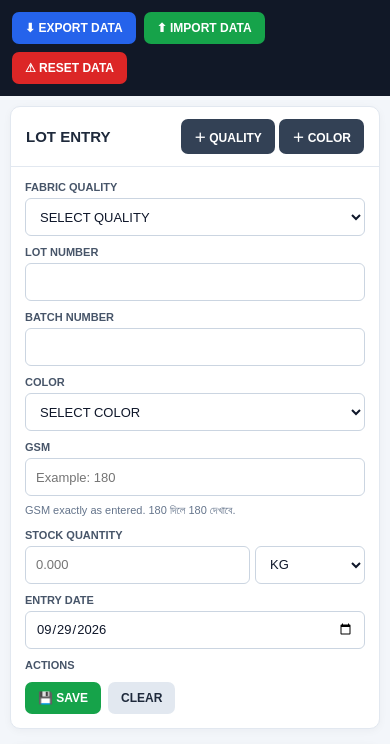
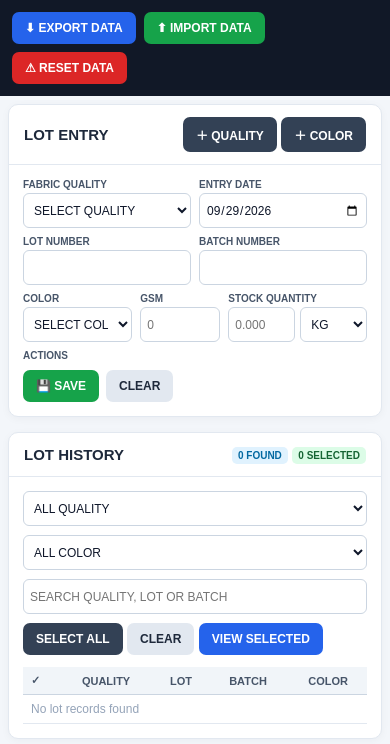
Before and after one commit to Nexus9836/Godown-Stock, a plain HTML site: page index.html in a window 390 px wide. Shown: the part 67-811 px from the top of the page. Drawn offline with Linux system fonts and the light colour scheme.

Commit message:
Add files via upload

```diff
--- a/index.html
+++ b/index.html
@@ -158,12 +158,32 @@ button{
 
 .form-grid{
     display:grid;
-    grid-template-columns:1fr 1fr;
+    grid-template-columns:repeat(12, 1fr);
     gap:10px 14px;
 }
 
 .field{
     min-width:0;
+}
+
+.col-3{
+    grid-column:span 3;
+}
+
+.col-4{
+    grid-column:span 4;
+}
+
+.col-5{
+    grid-column:span 5;
+}
+
+.col-6{
+    grid-column:span 6;
+}
+
+.col-12{
+    grid-column:span 12;
 }
 
 .field label{
@@ -227,21 +247,18 @@ button{
 
 table{
     width:100%;
-    min-width:0;
     border-collapse:collapse;
-    table-layout:fixed;
-}
-
-.history-table{
-    width:100%;
-    min-width:0;
+}
+
+.lot-history-table{
+    min-width:820px;
+    table-layout:auto;
 }
 
 .history-table th,
 .history-table td{
-    padding:5px 4px;
-    white-space:normal;
-    word-break:break-word;
+    padding:7px 8px;
+    white-space:nowrap;
 }
 
 .issue-history-table th:nth-child(1),
@@ -292,19 +309,17 @@ table{
 th{
     background:#f1f5f9;
     color:#475569;
-    font-size:10px;
+    font-size:11px;
     text-transform:uppercase;
-    padding:7px 4px;
+    padding:9px 8px;
     border-bottom:1px solid #cbd5e1;
 }
 
 td{
-    padding:6px 4px;
+    padding:8px 8px;
     border-bottom:1px solid #e2e8f0;
-    font-size:11px;
+    font-size:12px;
     white-space:nowrap;
-    overflow:hidden;
-    text-overflow:ellipsis;
     text-align:center;
 }
 
@@ -341,7 +356,7 @@ tr:hover td{
     border:0;
     border-radius:4px;
     padding:5px 7px;
-    font-size:9px;
+    font-size:10px;
     font-weight:700;
     margin:1px;
 }
@@ -535,10 +550,25 @@ tr:hover td{
 
 @media(max-width:650px){
     .container{
-        padding:10px;
-    }
-
-    .form-grid,
+        padding:8px;
+    }
+
+    .form-grid{
+        gap:8px 8px;
+    }
+
+    .field label{
+        font-size:10px;
+        margin-bottom:3px;
+    }
+
+    .input,
+    .select{
+        height:35px;
+        padding:0 6px;
+        font-size:12px;
+    }
+
     .search-grid,
     .operation-grid{
         grid-template-columns:1fr;
@@ -546,49 +576,6 @@ tr:hover td{
 
     .stats{
         grid-template-columns:1fr 1fr;
-    }
-
-    .table-wrap{
-        overflow-x:auto;
-    }
-
-    table{
-        min-width:0;
-    }
-
-    .lot-history-table th,
-    .lot-history-table td{
-        padding:4px 2px;
-        font-size:8.5px;
-        line-height:1.2;
-        word-break:break-word;
-    }
-
-    .lot-history-table .small-btn{
-        display:block;
-        width:100%;
-        box-sizing:border-box;
-        padding:4px 2px;
-        font-size:8px;
-        margin:1px 0;
-    }
-
-    .lot-history-table small{
-        font-size:7px;
-    }
-
-    .issue-history-table th,
-    .issue-history-table td,
-    .return-history-table th,
-    .return-history-table td{
-        padding:4px 3px;
-        font-size:9px;
-    }
-
-    .issue-history-table .small-btn,
-    .return-history-table .small-btn{
-        padding:4px 3px;
-        font-size:8px;
     }
 
     .detail-grid{
@@ -633,45 +620,47 @@ tr:hover td{
 
             <div class="form-grid">
 
-                <div class="field">
+                <!-- ROW 1: Fabric Quality | Entry Date -->
+                <div class="field col-6">
                     <label>Fabric Quality</label>
-
                     <select id="quality" class="select" onchange="updateColorDropdown()"></select>
                 </div>
 
-                <div class="field">
+                <div class="field col-6">
+                    <label>Entry Date</label>
+                    <input id="entryDate" class="input" type="date">
+                </div>
+
+                <!-- ROW 2: Lot Number | Batch Number -->
+                <div class="field col-6">
                     <label>Lot Number</label>
                     <input id="lotNumber" class="input uppercase" type="text">
                 </div>
 
-                <div class="field">
+                <div class="field col-6">
                     <label>Batch Number</label>
                     <input id="batchNumber" class="input uppercase" type="text">
                 </div>
 
-                <div class="field">
+                <!-- ROW 3: Color (4) | GSM (3) | Stock Quantity (5) -->
+                <div class="field col-4">
                     <label>Color</label>
-
                     <select id="color" class="select"></select>
                 </div>
 
-                <div class="field">
+                <div class="field col-3">
                     <label>GSM</label>
                     <input
                         id="gsm"
                         class="input"
                         type="text"
                         inputmode="decimal"
-                        placeholder="Example: 180"
+                        placeholder="0"
                     >
-                    <div class="info-text">
-                        GSM exactly as entered. 180 দিলে 180 দেখাবে.
-                    </div>
                 </div>
 
-                <div class="field">
+                <div class="field col-5">
                     <label>Stock Quantity</label>
-
                     <div class="input-group">
                         <input
                             id="originalQty"
@@ -682,21 +671,16 @@ tr:hover td{
                             placeholder="0.000"
                         >
 
-                        <select id="unit" class="select" style="max-width:110px;">
+                        <select id="unit" class="select" style="max-width:75px;">
                             <option value="KG">KG</option>
                             <option value="METER">METER</option>
                         </select>
                     </div>
                 </div>
 
-                <div class="field">
-                    <label>Entry Date</label>
-                    <input id="entryDate" class="input" type="date">
-                </div>
-
-                <div class="field">
+                <!-- ROW 4: Action Buttons -->
+                <div class="field col-12">
                     <label>Actions</label>
-
                     <div class="action-row">
                         <button id="lotSaveBtn" class="btn btn-success" onclick="saveLot()">💾 SAVE</button>
                         <button id="lotClearBtn" class="btn btn-light" onclick="resetForm()">CLEAR</button>
@@ -736,7 +720,7 @@ tr:hover td{
                 <input
                     id="historyLot"
                     class="input uppercase"
-                    placeholder="SEARCH LOT NUMBER"
+                    placeholder="SEARCH QUALITY, LOT OR BATCH"
                     oninput="renderLots()"
                 >
 
@@ -756,16 +740,16 @@ tr:hover td{
 
                     <thead>
                         <tr>
-                            <th style="width:28px;">✓</th>
+                            <th style="width:36px;">✓</th>
                             <th>Quality</th>
                             <th>Lot</th>
                             <th>Batch</th>
                             <th>Color</th>
                             <th>GSM</th>
-                            <th>Original Weight</th>
-                            <th>Balance Weight</th>
+                            <th>Quantity</th>
+                            <th>Balance</th>
                             <th>Date</th>
-                            <th style="width:125px;">Action</th>
+                            <th style="width:140px;">Action</th>
                         </tr>
                     </thead>
 
@@ -3260,11 +3244,15 @@ function getFilteredLots(){
             return false;
         }
 
-        if(
-            lotSearch &&
-            !lot.lotNumber.includes(lotSearch)
-        ){
-            return false;
+        if(lotSearch){
+            const matchesLot = lot.lotNumber.includes(lotSearch);
+            const matchesBatch = (lot.batchNumber || "").includes(lotSearch);
+            const matchesQuality = (lot.quality || "").includes(lotSearch);
+            const matchesCode = (lot.qualityCode || "").includes(lotSearch);
+
+            if(!matchesLot && !matchesBatch && !matchesQuality && !matchesCode){
+                return false;
+            }
         }
 
         return true;
```
